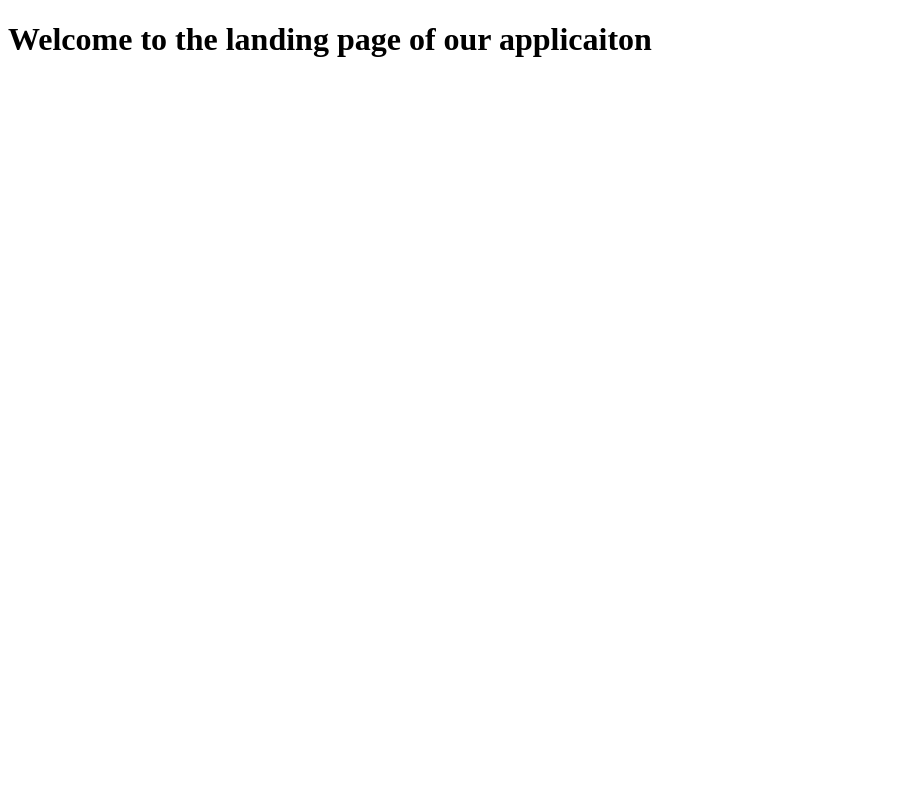
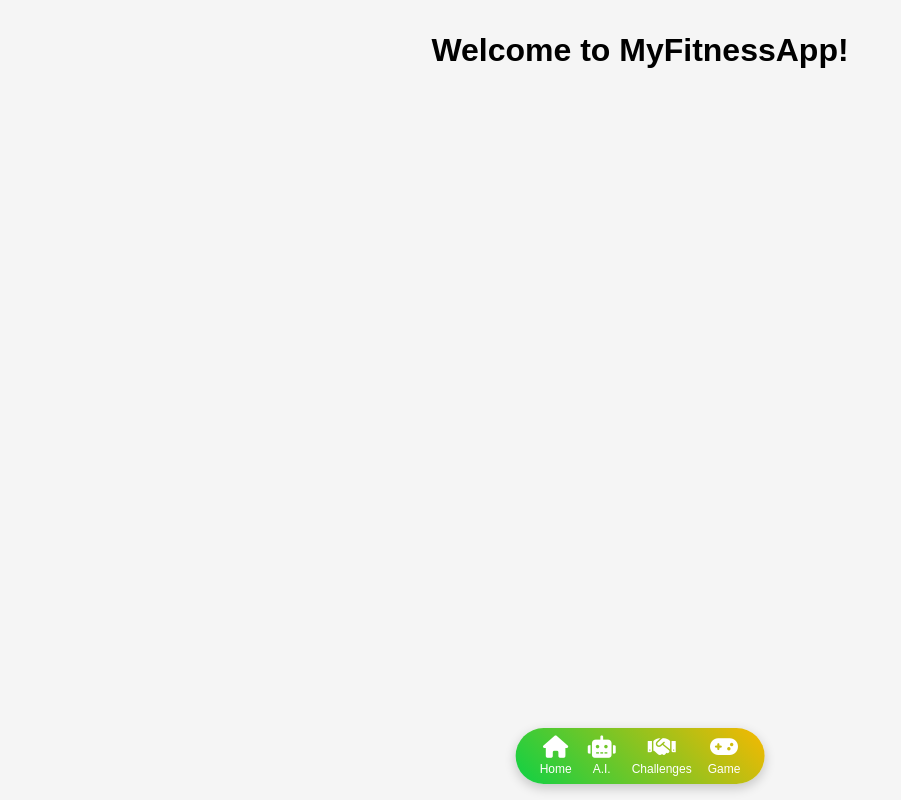
Before and after one commit to hackbruh447/workout, a Django app: page / in a window 1280 px wide. Shown: the whole page, without its empty margins (0-901 px from the left). Run offline with Django 5.2, Linux system fonts and the light colour scheme.

Commit message:
Nav bar so far - notfinal

```diff
--- a/workout/diet/static/diet/homepage.css
+++ b/workout/diet/static/diet/homepage.css
@@ -0,0 +1,80 @@
+/* Reset some default browser styles */
+* {
+    margin: 0;
+    padding: 0;
+    box-sizing: border-box;
+  }
+
+  body {
+    font-family: Arial, sans-serif;
+    min-height: 100vh;
+    background: #f5f5f5;
+    display: flex;
+    flex-direction: column;
+    padding-bottom: 80px; /* Ensure content doesn't hide behind the nav */
+  }
+
+  h1 {
+    margin: 2rem;
+    text-align: center;
+  }
+
+  /* Bottom Navigation Container using a gradient of the two main colors */
+  .bottom-nav {
+    position: fixed;
+    bottom: 1rem;
+    left: 50%;
+    transform: translateX(-50%);
+    background: linear-gradient(45deg, #0ED145, #F7B801);
+    border-radius: 40px;
+    padding: 0.5rem 1rem;
+    box-shadow: 0 4px 12px rgba(0, 0, 0, 0.2);
+    z-index: 9999;
+  }
+
+  /* Nav List */
+  .bottom-nav ul {
+    list-style: none;
+    display: flex;
+    align-items: center;
+    justify-content: space-between;
+  }
+
+  /* Nav Items */
+  .bottom-nav li {
+    margin: 0 0.5rem;
+  }
+
+  /* Nav Links */
+  .bottom-nav a {
+    color: #fff;
+    text-decoration: none;
+    display: flex;
+    flex-direction: column;
+    align-items: center;
+    font-size: 0.9rem;
+    transition: color 0.3s ease;
+  }
+
+  /* Icon Sizing */
+  .bottom-nav i {
+    font-size: 1.4rem;
+  }
+
+  /* Label styling */
+  .nav-label {
+    margin-top: 0.2rem;
+    font-size: 0.75rem;
+  }
+
+  /* Hover state changes text to Energetic Yellow */
+  .bottom-nav a:hover {
+    color: #F7B801;
+  }
+
+  /* Optional: Hide labels on smaller screens */
+  @media (max-width: 600px) {
+    .nav-label {
+      display: none;
+    }
+  }
--- a/workout/diet/templates/diet/homepage.html
+++ b/workout/diet/templates/diet/homepage.html
@@ -1,13 +1,56 @@
 {% load static %}
-
 <!DOCTYPE html>
 <html lang="en">
-<head>
-    <meta charset="UTF-8">
-    <meta name="viewport" content="width=device-width, initial-scale=1.0">
-    <title>Document</title>
-</head>
-<body>
-    <h1>Welcome to the landing page of our applicaiton</h1>
-</body>
+  <head>
+    <meta charset="UTF-8" />
+    <meta name="viewport" content="width=device-width, initial-scale=1.0" />
+    <title>My Fitness App</title>
+    <!-- Example Icon Library (Font Awesome) -->
+    <link
+      rel="stylesheet"
+      href="https://cdnjs.cloudflare.com/ajax/libs/font-awesome/6.0.0-beta3/css/all.min.css"
+      integrity="sha512-ac6ZEXs3IGLiF+ZQ0Uek+uSrmMC2HUnC1pl+viwiu/4qlr1RMrYG8snMOn6Dxdyb2o7n2df7OF9Ti5Zb6V+Hzw=="
+      crossorigin="anonymous"
+      referrerpolicy="no-referrer"
+    />
+    <link rel="stylesheet" href="{% static 'diet/homepage.css' %}" />
+  </head>
+  <body>
+    <h1>Welcome to MyFitnessApp!</h1>
+    <main>
+      <!-- Page content goes here -->
+    </main>
+
+    <!-- Bottom Navigation -->
+    <nav class="bottom-nav">
+      <ul>
+        <li>
+          <a href="{% url 'homepage' %}">
+            <i class="fas fa-home"></i>
+            <span class="nav-label">Home</span>
+          </a>
+        </li>
+        <li>
+          <a href="{% url 'ai' %}">
+            <i class="fas fa-robot"></i>
+            <span class="nav-label">A.I.</span>
+          </a>
+        </li>
+        <li>
+          <a href="{% url 'challenges' %}">
+            <i class="fas fa-handshake"></i>
+            <span class="nav-label">Challenges</span>
+          </a>
+        </li>
+        <li>
+          <a href="{% url 'game' %}">
+            <i class="fas fa-gamepad"></i>
+            <span class="nav-label">Game</span>
+          </a>
+        </li>
+      </ul>
+    </nav>
+
+    <script src="{% static 'diet/homepage.js' %}"></script>
+  </body>
 </html>
```
